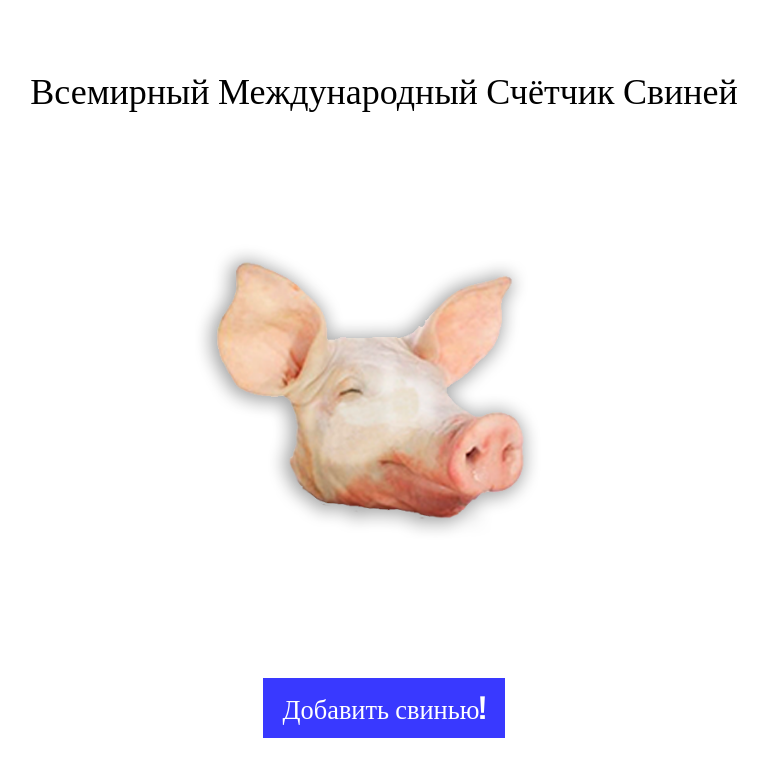
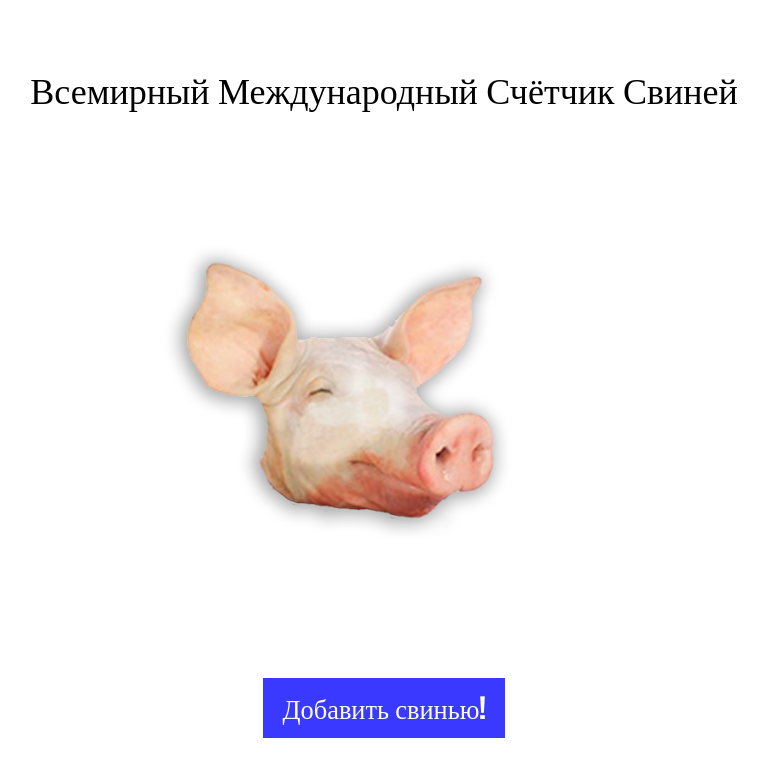
Before and after one commit to cheburashka777/svin, a PHP site: page / in a window 1280 px wide. Shown: the top 777 px of the page, without its empty margins (256-1024 px from the left). Run offline with PHP 8.4, Linux system fonts and the light colour scheme; data that the repository does not hold is empty; a stand-in replaces the project's code that opens the database connection; some libraries are stand-ins or nearby versions.

Commit message:
asfijaseoedf

```diff
--- a/style.css
+++ b/style.css
@@ -57,6 +57,7 @@ img {
     align-items: center;
     gap: 30px;
     height: 100%;
+    transform: translateX(-30px);
 }
 
 #number {
```
